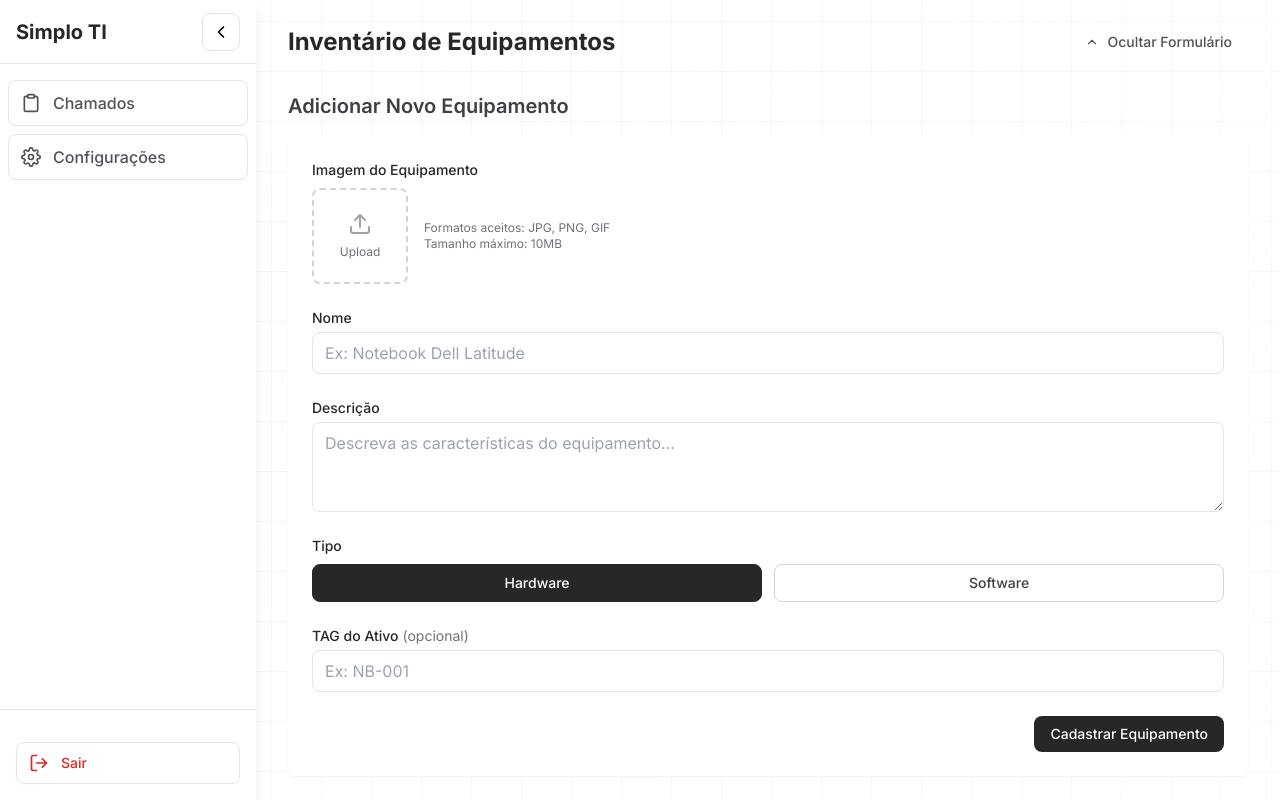
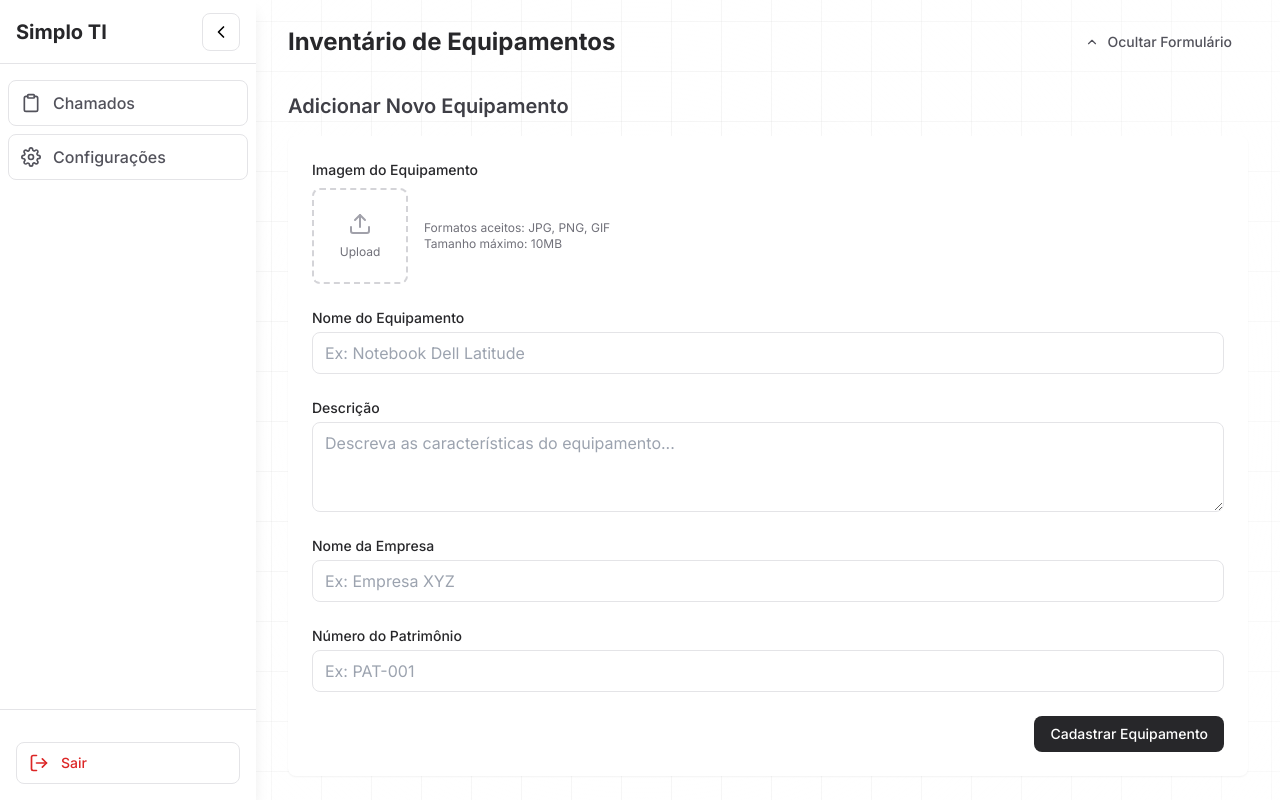
Before and after one commit to ThierryWelling/simplo-ti, a Next.js app: page /admin/inventario in a window 1280 px wide. Both pictures are taken after a click on the button "Adicionar Equipamento". Shown: the top 800 px of the page. Built offline with nearby package versions, Linux system fonts and the light colour scheme; no server answers; the database is empty.

Commit message:
Atualiza formulário de equipamentos para corresponder à estrutura do banco de dados

```diff
--- a/src/components/EquipmentForm.tsx
+++ b/src/components/EquipmentForm.tsx
@@ -3,16 +3,18 @@
 import { useState } from 'react';
 import { supabase } from '@/lib/supabase';
 import { FiUpload, FiX } from 'react-icons/fi';
+import { useAuth } from '@/contexts/AuthContext';
 
 interface EquipmentFormProps {
   onSuccess?: () => void;
 }
 
 export default function EquipmentForm({ onSuccess }: EquipmentFormProps) {
+  const { user } = useAuth();
   const [name, setName] = useState('');
   const [description, setDescription] = useState('');
-  const [type, setType] = useState<'hardware' | 'software'>('hardware');
-  const [assetTag, setAssetTag] = useState('');
+  const [companyName, setCompanyName] = useState('');
+  const [patrimonyNumber, setPatrimonyNumber] = useState('');
   const [image, setImage] = useState<File | null>(null);
   const [imagePreview, setImagePreview] = useState<string | null>(null);
   const [submitting, setSubmitting] = useState(false);
@@ -56,7 +58,7 @@ export default function EquipmentForm({ onSuccess }: EquipmentFormProps) {
       if (image) {
         const fileExt = image.name.split('.').pop();
         const fileName = `${Math.random()}.${fileExt}`;
-        const filePath = `equipment-images/${fileName}`;
+        const filePath = `${fileName}`;
 
         const { error: uploadError } = await supabase.storage
           .from('equipment-images')
@@ -73,14 +75,15 @@ export default function EquipmentForm({ onSuccess }: EquipmentFormProps) {
 
       // Inserir equipamento no banco
       const { error } = await supabase
-        .from('equipments')
+        .from('equipment')
         .insert([
           {
             name,
             description,
-            type,
-            asset_tag: assetTag || null,
-            image_url: imageUrl
+            company_name: companyName,
+            patrimony_number: patrimonyNumber,
+            image_url: imageUrl,
+            created_by: user?.id
           }
         ]);
 
@@ -91,8 +94,8 @@ export default function EquipmentForm({ onSuccess }: EquipmentFormProps) {
       // Limpar formulário
       setName('');
       setDescription('');
-      setType('hardware');
-      setAssetTag('');
+      setCompanyName('');
+      setPatrimonyNumber('');
       setImage(null);
       setImagePreview(null);
 
@@ -161,7 +164,7 @@ export default function EquipmentForm({ onSuccess }: EquipmentFormProps) {
       {/* Nome */}
       <div>
         <label htmlFor="name" className="block text-sm font-medium text-zinc-800">
-          Nome
+          Nome do Equipamento
         </label>
         <input
           type="text"
@@ -183,57 +186,41 @@ export default function EquipmentForm({ onSuccess }: EquipmentFormProps) {
           id="description"
           value={description}
           onChange={(e) => setDescription(e.target.value)}
-          required
           rows={3}
           className="mt-1 block w-full px-3 py-2 text-black bg-white border border-zinc-200 rounded-lg"
           placeholder="Descreva as características do equipamento..."
         />
       </div>
 
-      {/* Tipo */}
+      {/* Nome da Empresa */}
       <div>
-        <label className="block text-sm font-medium text-zinc-800">
-          Tipo
-        </label>
-        <div className="mt-2 flex gap-3">
-          <button
-            type="button"
-            onClick={() => setType('hardware')}
-            className={`flex-1 px-3 py-2 text-sm font-medium rounded-lg border transition-colors
-              ${type === 'hardware'
-                ? 'bg-zinc-800 border-zinc-800 text-white'
-                : 'border-zinc-300 text-zinc-700 hover:bg-zinc-50'
-              }`}
-          >
-            Hardware
-          </button>
-          <button
-            type="button"
-            onClick={() => setType('software')}
-            className={`flex-1 px-3 py-2 text-sm font-medium rounded-lg border transition-colors
-              ${type === 'software'
-                ? 'bg-zinc-800 border-zinc-800 text-white'
-                : 'border-zinc-300 text-zinc-700 hover:bg-zinc-50'
-              }`}
-          >
-            Software
-          </button>
-        </div>
-      </div>
-
-      {/* TAG do Ativo */}
-      <div>
-        <label htmlFor="assetTag" className="block text-sm font-medium text-zinc-800">
-          TAG do Ativo
-          <span className="text-zinc-500 font-normal"> (opcional)</span>
+        <label htmlFor="companyName" className="block text-sm font-medium text-zinc-800">
+          Nome da Empresa
         </label>
         <input
           type="text"
-          id="assetTag"
-          value={assetTag}
-          onChange={(e) => setAssetTag(e.target.value)}
+          id="companyName"
+          value={companyName}
+          onChange={(e) => setCompanyName(e.target.value)}
+          required
           className="mt-1 block w-full px-3 py-2 text-black bg-white border border-zinc-200 rounded-lg"
-          placeholder="Ex: NB-001"
+          placeholder="Ex: Empresa XYZ"
+        />
+      </div>
+
+      {/* Número do Patrimônio */}
+      <div>
+        <label htmlFor="patrimonyNumber" className="block text-sm font-medium text-zinc-800">
+          Número do Patrimônio
+        </label>
+        <input
+          type="text"
+          id="patrimonyNumber"
+          value={patrimonyNumber}
+          onChange={(e) => setPatrimonyNumber(e.target.value)}
+          required
+          className="mt-1 block w-full px-3 py-2 text-black bg-white border border-zinc-200 rounded-lg"
+          placeholder="Ex: PAT-001"
         />
       </div>
 
```
